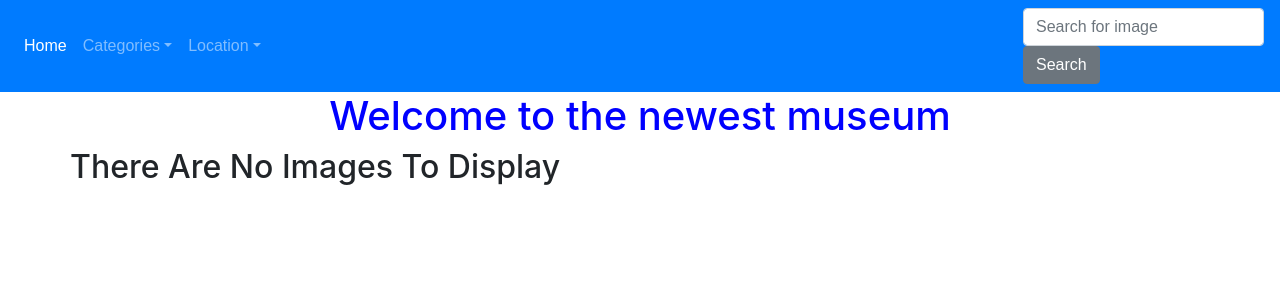
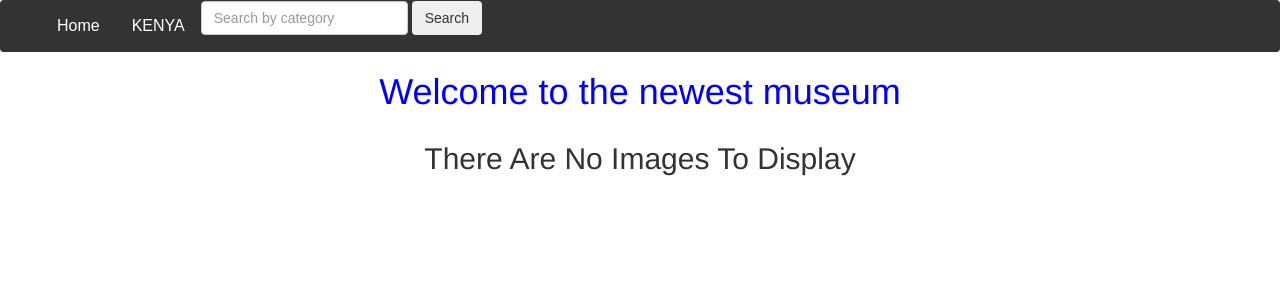
Before and after one commit to moha-abdul/photo-gallery, a Django app: page / in a window 1280 px wide. Shown: the top 300 px of the page. Run offline with Django 3.2, Linux system fonts and the light colour scheme; data that the repository does not hold is empty; some libraries are stand-ins or nearby versions.

Commit message:
Add location categories

```diff
--- a/gallery/templates/all-photos/photos.html
+++ b/gallery/templates/all-photos/photos.html
@@ -6,7 +6,7 @@
     <div class="container">
         <!-- Looping through photos   -->
         {% for all_photos in photos %}
-        <div class="col-xs-6 col-sm-6 col-md-6 col-lg-6">
+        <div class="col-xs-4 col-sm-4 col-md-4 col-lg-4">
             <img src="{{all_photos.photo.url}}" class="img-responsive" alt="Image">
         </div>
 
--- a/gallery/templates/base.html
+++ b/gallery/templates/base.html
@@ -1,11 +1,11 @@
-{% load bootstrap4 %}
+{% load bootstrap3 %}
 {% load static %}
 
 <!DOCTYPE html>
 <html>
 <head>
   <meta charset="utf-8">
-  <link href="https://stackpath.bootstrapcdn.com/bootswatch/4.1.3/cosmo/bootstrap.min.css" rel="stylesheet" integrity="sha384-3Ivskwia8Fui5tbQi+RW4DgTkJ8d+hW7mLe7Yk89ibmD9482VECh0WFof8kIEjwI" crossorigin="anonymous">
+
     {% block title %}
     <title> Photo Gallery </title>
     {% endblock %}
@@ -13,6 +13,7 @@
 
   {% block styles %}
     {% bootstrap_css %}
+    <link href="https://stackpath.bootstrapcdn.com/bootswatch/3.3.7/cosmo/bootstrap.min.css" rel="stylesheet" integrity="sha384-3Ivskwia8Fui5tbQi+RW4DgTkJ8d+hW7mLe7Yk89ibmD9482VECh0WFof8kIEjwI" crossorigin="anonymous">
     <link rel="stylesheet" href="{% static 'css/basephotos.css' %}">
 
   {% endblock %}
@@ -22,6 +23,7 @@
 
     {% include "navbar.html" %}
 
+
     {% block content %} <h1 class='text-center'>Welcome to the newest museum</h1> {% endblock %}
 
     {% block scripts %}
--- a/gallery/templates/navbar.html
+++ b/gallery/templates/navbar.html
@@ -1,40 +1,17 @@
-<nav class="navbar navbar-expand-lg navbar-dark bg-primary">
-
-  <div class="collapse navbar-collapse" id="navbarColor01">
+<nav class="navbar navbar-expand-lg navbar-light bg-light">
   <ul class="navbar-nav mr-auto">
     <li class="nav-item active">
-        <a class="nav-link" href="#">Home</a>
-      </li>
-      <li class="nav-item dropdown">
-        <a class="nav-link dropdown-toggle" data-toggle="dropdown" href="#" role="button" aria-haspopup="true" aria-expanded="false">Categories</a>
-        <div class="dropdown-menu" x-placement="bottom-start" style="position: absolute; will-change: transform; top: 0px; left: 0px; transform: translate3d(0px, 38px, 0px);">
-          {% for category in categories %}
-          <a class="dropdown-item" href="{% url 'search_by_category' %}">{{category.name}}</a>
-          {% endfor %}
-
-        </div>
+      <a class="nav-link" href="">Home</a>
     </li>
 
-      <li class="nav-item dropdown">
-        <a class="nav-link dropdown-toggle" data-toggle="dropdown" href="#" role="button" aria-haspopup="true" aria-expanded="false">Location</a>
-        <div class="dropdown-menu" x-placement="bottom-start" style="position: absolute; will-change: transform; top: 0px; left: 0px; transform: translate3d(0px, 38px, 0px);">
-        {% for location in locations %}
-          <a class="dropdown-item" href=#>{{location.name}}</a>
-        {% endfor %}
-        </div>
+    <li class="nav-item">
+      <a class="nav-link" href="/locations/kenya">KENYA</a>
     </li>
 
 
-
   </ul>
-    <!--search form-->
-    <div>
-      <form class="navbar-form" role="search" action="{% url 'search_image' %}">
-        <input class="form-control mr-sm-2" type="text" placeholder="Search for image" name="photo">
-        <button class="btn btn-secondary my-2 my-sm-0" type="submit">Search</button>
+  <form class="form-inline my-2 my-lg-0" role="search" action="{% url 'searching' %}">
+    <input class="form-control mr-sm-2" type="search" placeholder="Search by category" aria-label="Search" name="photo">
+    <button class="btn btn-outline-success my-2 my-sm-0" type="submit">Search</button>
   </form>
-    </div>
-    <!--end form-->
-
-  </div>
 </nav>
--- a/gallery/urls.py
+++ b/gallery/urls.py
@@ -7,8 +7,9 @@ from gallery.views import all_photos, search_image, search_by_category
 urlpatterns=[
     # url('^$',views.hello,name = 'hello'),
     url(r'^$',all_photos,name='all_photos'),
+    url(r'^locations/(\w+)',views.filter_by_location, name = 'location'),
     url(r'^search/', views.search_image, name='search_image'),
-    url(r'^categories/', views.search_by_category, name='search_by_category')
+    url(r'^categories/', views.search_by_category, name='searching')
     # url(r'^article/(\d+)',views.article,name ='article')
 ]
 if settings.DEBUG:
--- a/gallery/views.py
+++ b/gallery/views.py
@@ -7,7 +7,6 @@ from .models import Photos, Category, Location
 
 def all_photos(request):
 
-    # photos = Photo.all_photos()
     photos = Photos.objects.all()
     categories = Category.objects.all()
     locations = Location.objects.all()
@@ -25,10 +24,25 @@ def search_image(request):
         message = "You haven't searched for any term"
         return render(request, 'all-photos/search.html',{"message":message})
 
+
+
 def search_by_category(request):
-    categories = Category.objects.all()
-    return render(request, 'all-photos/categories.html',{"categories": categories})
 
-def search_by_location(request):
-    locations = Location.objects.all()
-    return render(request, 'all-photos/locations.html',{"locations": locations})
+
+    if 'photo' in request.GET and request.GET["photo"]:
+        name = request.GET.get("photo")
+        searched_categories = Photos.search_by_category(name)
+        message = f"{search_term}"
+
+        return render(request, 'all-photos/search.html',{"message":message,"photos": searched_categories})
+
+    else:
+        message = "You haven't searched for any term"
+        return render(request, 'all-news/search.html',{"message":message})
+
+def filter_by_location(request, location):
+    images = Location.objects.get(name=location)
+    print(images.name)
+    photos = Photos.objects.filter(location=images.id)
+
+    return render(request, 'all-photos/locations.html', {"photos" : photos})
--- a/photo/settings.py
+++ b/photo/settings.py
@@ -38,7 +38,7 @@ INSTALLED_APPS = [
     'django.contrib.messages',
     'django.contrib.staticfiles',
     'gallery.apps.GalleryConfig',
-    'bootstrap4',
+    'bootstrap3',
 ]
 
 MIDDLEWARE = [
```
Also changed, not shown: gallery/models.py (+7 -7 lines), gallery/templates/all-photos/locations.html (+21 -0 lines), media/myphotos/paranoia.png (added). Lines whose indentation alone changed are shown as unchanged.
